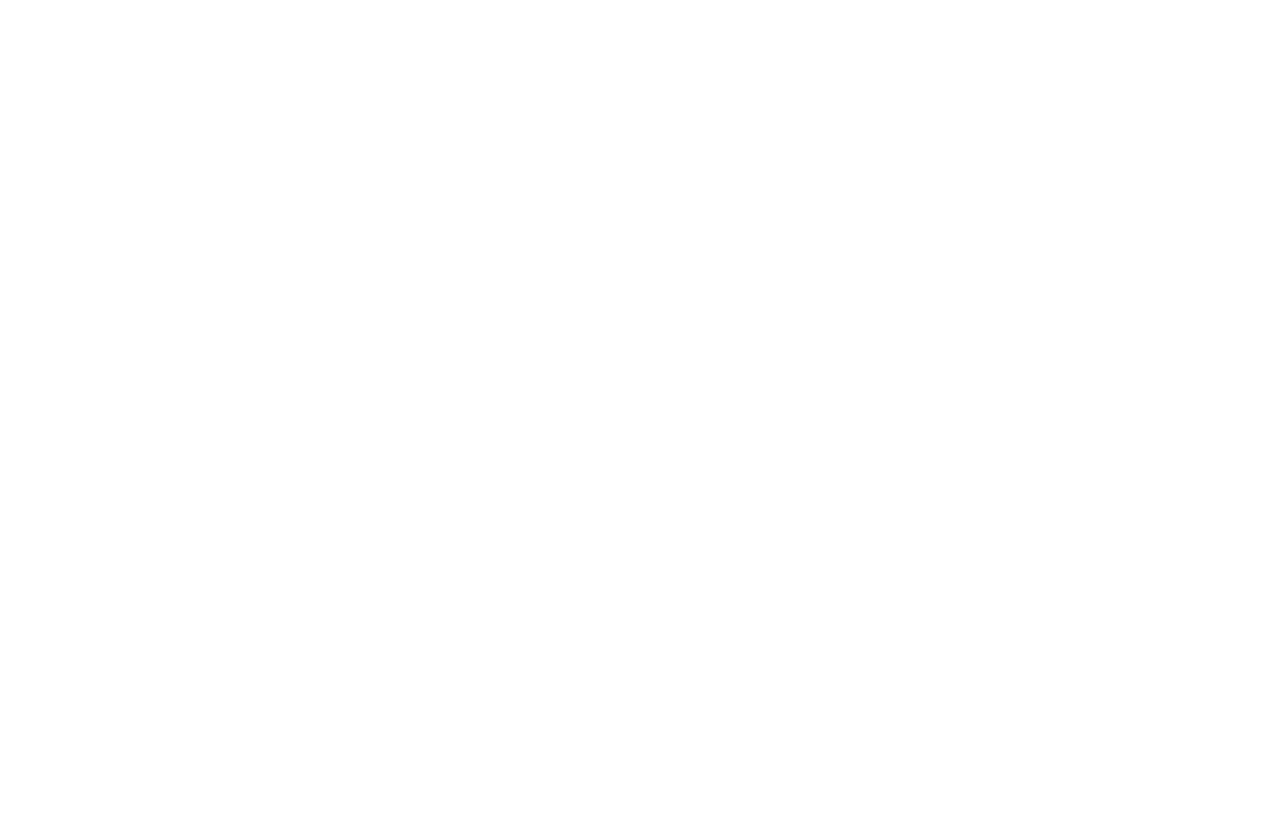
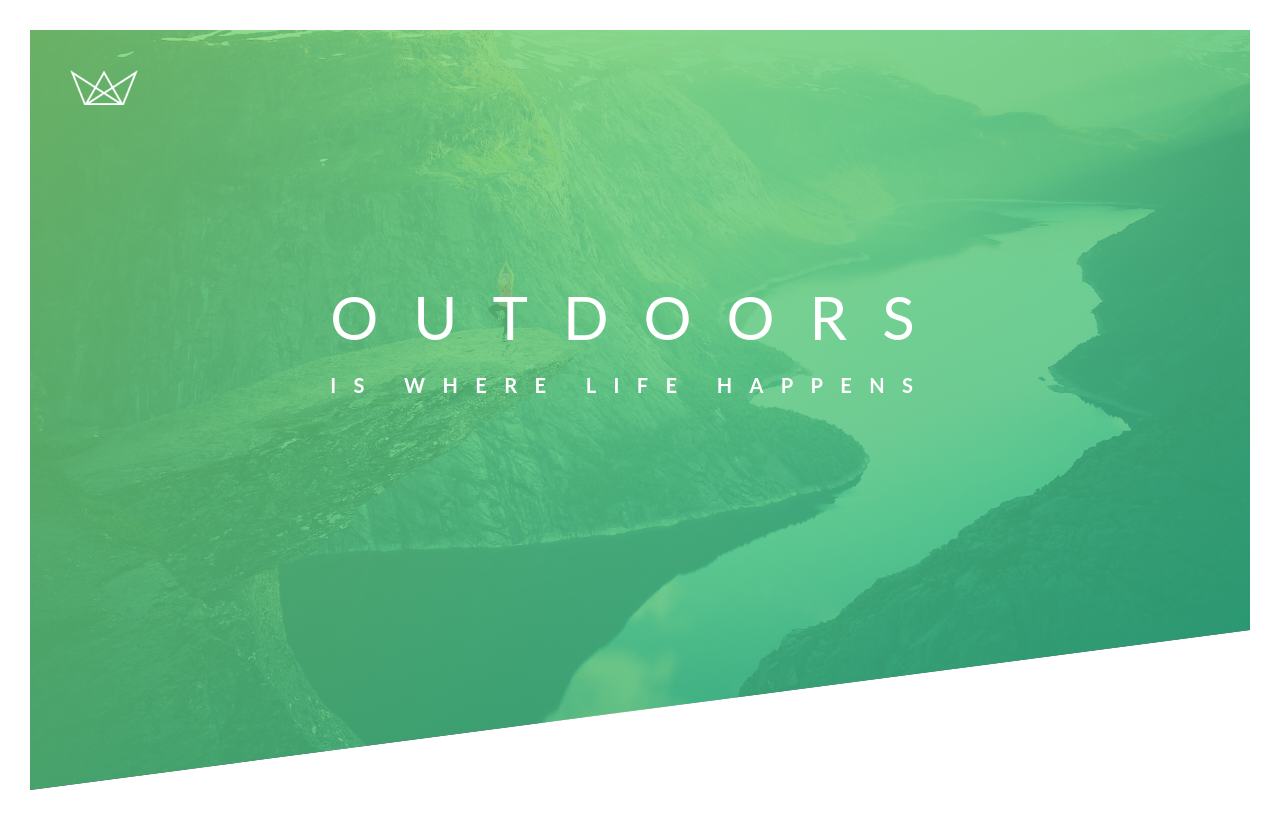
Before and after one commit to munirmahmud/look-nature, a plain HTML site: page index.html in a window 1280 px wide. Drawn offline with Linux system fonts and the light colour scheme.

Commit message:
Header is completed

```diff
--- a/assets/css/styles.css
+++ b/assets/css/styles.css
@@ -11,3 +11,53 @@ Dark green: #28b485
     padding: 0;
     box-sizing: border-box;
 }
+body {
+    font-family: "Lato", sans-serif;
+    font-weight: 400;
+    font-size: 16px;
+    line-height: 1.7;
+    color: #777777;
+    padding: 30px;
+}
+
+.header {
+    height: 95vh;
+    background-image: linear-gradient(to right bottom, rgba(126, 213, 111, 0.8), rgba(40, 180, 133, 0.8)), url('../images/hero.jpg');
+    background-position: top;
+    background-size: cover;
+    position: relative;
+
+    clip-path: polygon(0 0, 100% 0, 100% 75vh, 0 100%);
+}
+
+.logo {
+    position: absolute;
+    top: 40px;
+    left: 40px;
+}
+.logo img {
+    height: 35px;
+}
+
+.text-box {
+    position: absolute;
+    top: 40%;
+    left: 50%;
+    transform: translate(-50%, -50%);
+}
+.heading-primary {
+    color: #ffffff;
+    text-transform: uppercase;
+}
+.heading-primary-main {
+    display: block;
+    font-size: 60px;
+    font-weight: 400;
+    letter-spacing: 35px;
+}
+.heading-primary-sub {
+    display: block;
+    font-size: 20px;
+    font-weight: 700;
+    letter-spacing: 17.4px;
+}
--- a/index.html
+++ b/index.html
@@ -10,7 +10,16 @@
 <body>
 
     <header class="header">
+        <div class="logo">
+            <a href="index.html"><img src="assets/images/logo-white.png" alt="Look Nature"></a>
+        </div>
 
+        <div class="text-box">
+            <h1 class="heading-primary">
+                <span class="heading-primary-main">outdoors</span>
+                <span class="heading-primary-sub">is where life happens</span>
+            </h1>
+        </div>
     </header>
 
 </body>
```
Also changed, not shown: assets/images/logo-white.png (added).
